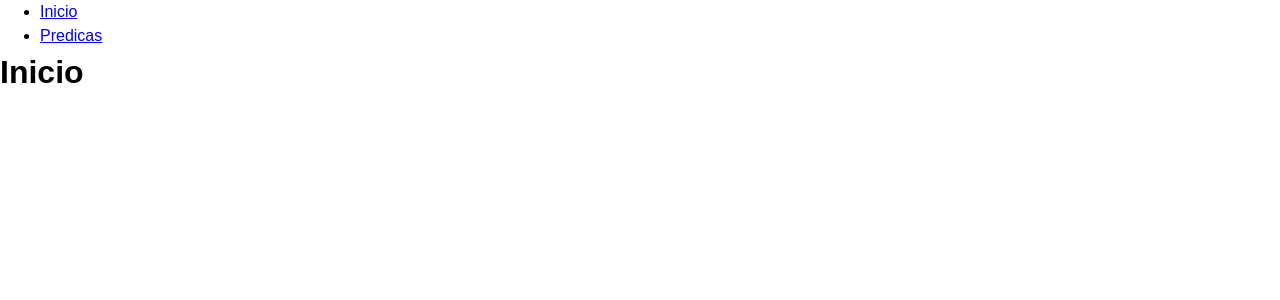
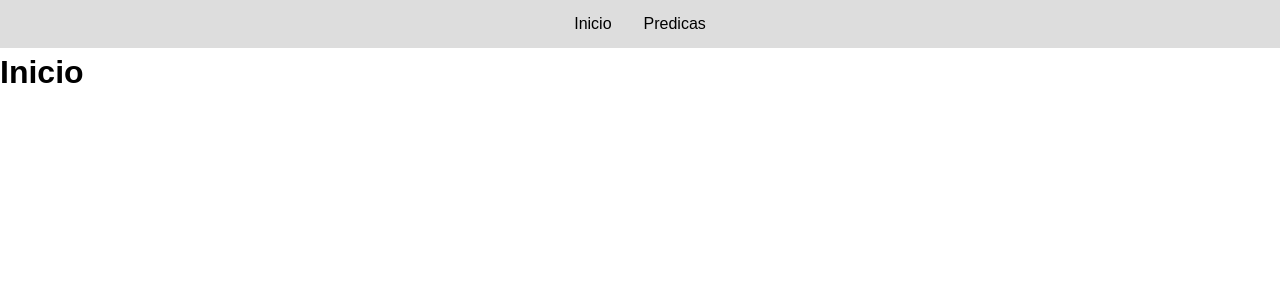
Before and after one commit to IglesiaCristianaDelPrincipeDePaz/web, a React (Vite) app: page / in a window 1280 px wide. Shown: the top 300 px of the page. Built offline with nearby package versions, Linux system fonts and the light colour scheme; a web font is replaced by a local one.

Commit message:
Add style to Header

```diff
--- a/src/components/Header.jsx
+++ b/src/components/Header.jsx
@@ -1,3 +1,4 @@
+import './header.css';
 import { Link } from 'react-router-dom';
 
 const Header = () => {
@@ -6,10 +7,14 @@ const Header = () => {
       <nav>
         <ul>
           <li>
-            <Link to="/">Inicio</Link>
+            <Link to="/" className="link">
+              Inicio
+            </Link>
           </li>
           <li>
-            <Link to="/predicas">Predicas</Link>
+            <Link to="/predicas" className="link">
+              Predicas
+            </Link>
           </li>
         </ul>
       </nav>
--- /dev/null
+++ b/src/components/header.css
@@ -0,0 +1,18 @@
+ul {
+  background-color: #ddd;
+  list-style: none;
+  padding: 0;
+  display: flex;
+  justify-content: center;
+}
+
+.link {
+  color: black;
+  text-decoration: none;
+  padding: 12px 16px;
+  display: block;
+}
+
+.link:hover {
+  background-color: #bbb;
+}
```
